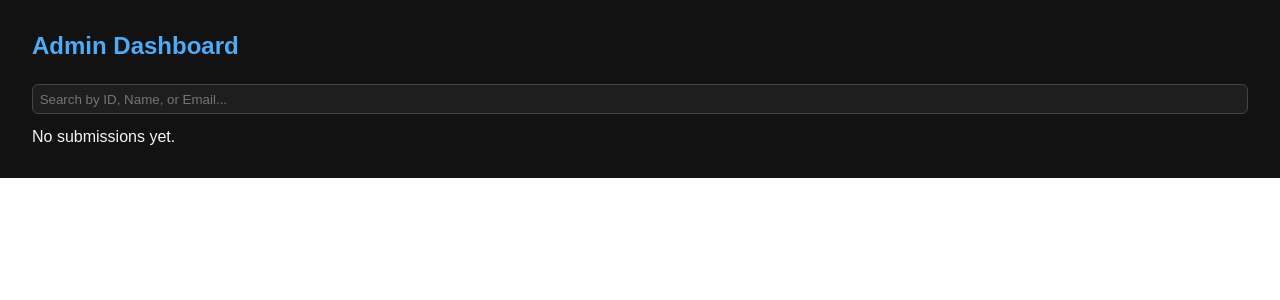
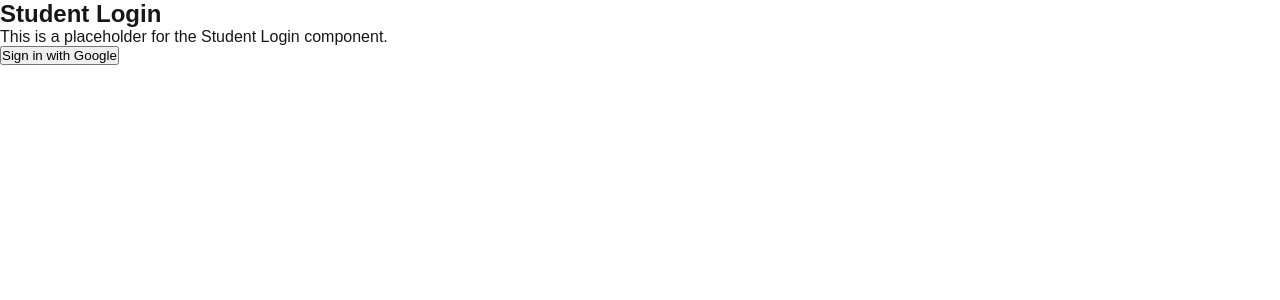
Before and after one commit to FRC-9289/Booksite-frontend-next, a Next.js app: page / in a window 1280 px wide. Shown: the top 300 px of the page. Built offline with nearby package versions, Linux system fonts and the light colour scheme; no server answers.

Commit message:
Set up google sign in

```diff
--- a/package.json
+++ b/package.json
@@ -10,6 +10,7 @@
   },
   "dependencies": {
     "next": "15.5.3",
+    "next-auth": "^4.24.11",
     "react": "19.1.0",
     "react-dom": "19.1.0"
   },
--- a/src/app/api/auth.api.js
+++ b/src/app/api/auth.api.js
@@ -22,6 +22,8 @@
       const data = await response.json();
       return data;
 
+
+
     } catch (error) {
       console.error('Error during authentication:', error);
       throw error;
--- /dev/null
+++ b/src/app/components/Login/Student/Student.js
@@ -0,0 +1,28 @@
+'use client';
+
+import styles from './Student.module.css';
+import { signIn, useSession } from 'next-auth/react';
+
+export default function StudentLogin() {
+  const { data: session } = useSession(); // <-- get session info
+
+  const handleGoogleSignIn = () => {
+    signIn('google'); // triggers Google sign-in
+  };
+
+  return (
+      <div className={styles.container}>
+        <h2>Student Login</h2>
+
+        {/* If user is logged in, show their info */}
+        {session ? console.log(session.user) : (
+          <>
+            <p>This is a placeholder for the Student Login component.</p>
+            <button className={styles.googleButton} onClick={handleGoogleSignIn}>
+              Sign in with Google
+            </button>
+          </>
+        )}
+      </div>
+  );
+}
--- a/src/app/page.js
+++ b/src/app/page.js
@@ -1,11 +1,18 @@
+'use client';
+
+import { SessionProvider } from 'next-auth/react';
 import StudentSignUpFormExtras from '../app/components/Extras/StudentSignUpFormExtras';
 import Admin from '../app/components/Forms/Admin/Admin';
 import StudentSignUp from '../app/components/Forms/Student/Student';
+import StudentLogin from '../app/components/Login/Student/Student';
 
 export default function SignUpPage() {
   return (
     <main>
-      <Admin />
+      <SessionProvider>
+      <StudentLogin />
+      </SessionProvider>
+
     </main>
   );
 }
```
Also changed, not shown: src/app/api/auth/[...nextauth]/route.js (added, +19 -0 lines), src/app/components/Login/Student/Student.module.css (added), 1 other file (tests, documents, lock files or other folders).
